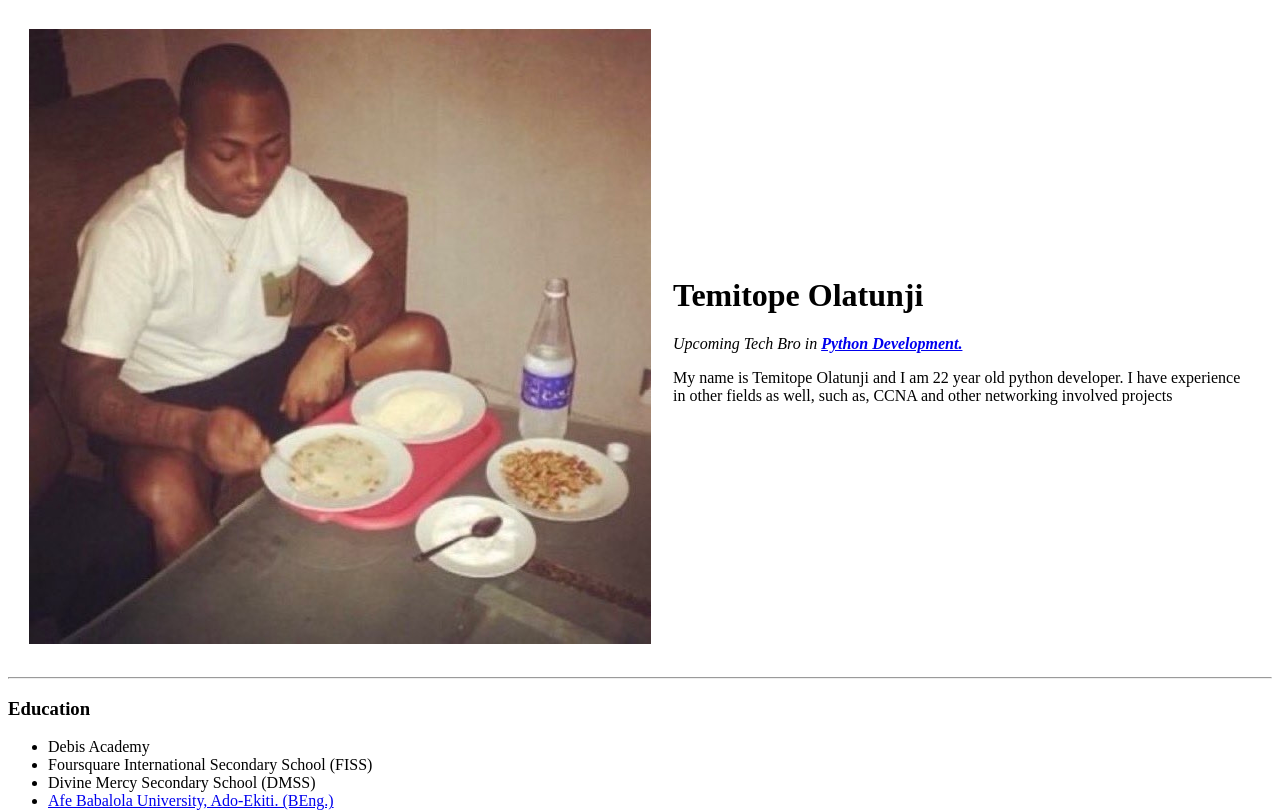
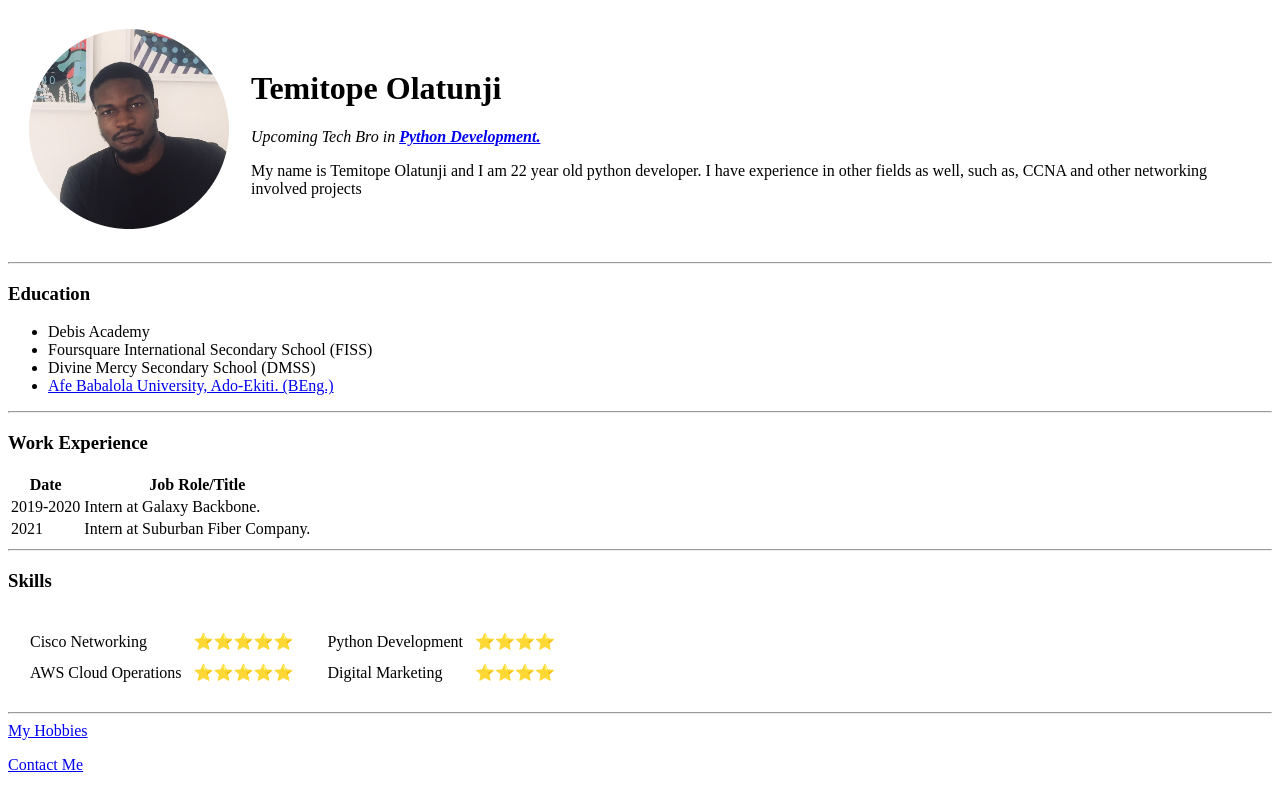
Before and after one commit to topeolatunji19/cv, a plain HTML site: page index.html in a window 1280 px wide. Shown: the top 812 px of the page. Drawn offline with Linux system fonts and the light colour scheme.

Commit message:
updated site with new profile pic

```diff
--- a/index.html
+++ b/index.html
@@ -10,7 +10,7 @@
     <body>
         <table cellspacing="20">
             <tr>
-                <td><img src="davido.jpg" alt="Temitope Profile Picture"></td>
+                <td><img src="tope.jpg" alt="Temitope Profile Picture"></td>
                 <td><h1>Temitope Olatunji</h1>
                     <p><em>Upcoming Tech Bro in <strong><a href="https://www.linkedin.com/in/temitope-olatunji/">Python Development.</a></strong></em></p>
                     <p>My name is Temitope Olatunji and I am 22 year old python developer.
```
